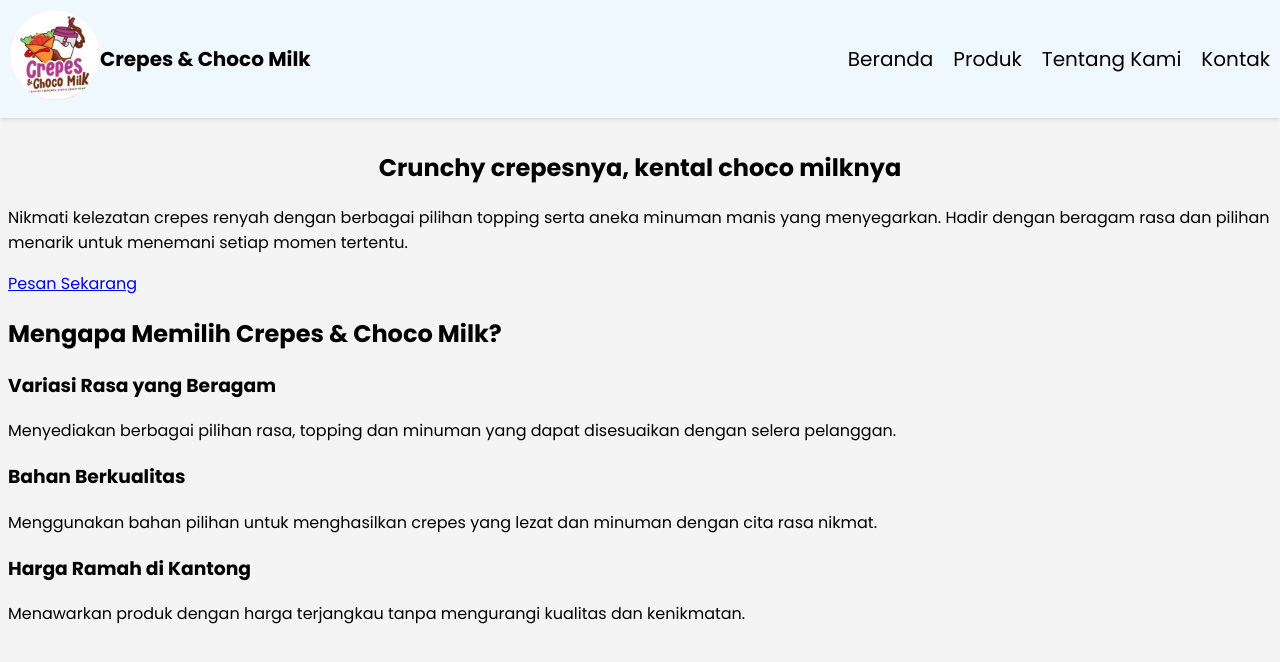
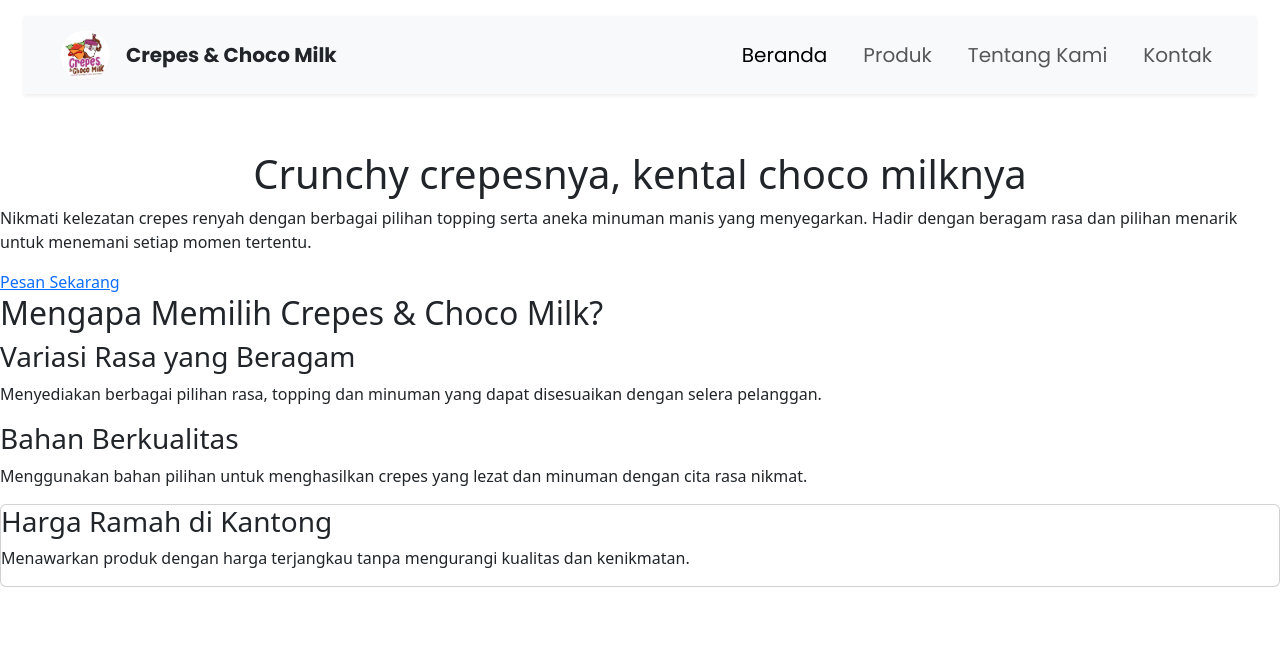
Before and after one commit to ajuss3616-star/Project-Website-UMKM-3, a plain HTML site: page index.html in a window 1280 px wide. Drawn offline with nearby package versions, Linux system fonts and the light colour scheme.

Commit message:
perubahan navbar dan bootstrap

```diff
--- a/css/style.css
+++ b/css/style.css
@@ -9,7 +9,6 @@ html {
 header {
     margin: 0;
     padding: 0;
-    background-color: white;
     font-family: 'Poppins', sans-serif;
     position: fixed;
     top: 0;
--- a/index.html
+++ b/index.html
@@ -6,22 +6,35 @@
     <meta name="viewport" content="width=device-width, initial-scale=1.0">
     <title>Document</title>
     <link rel="stylesheet" href="css/style.css">
+    <link href="https://cdn.jsdelivr.net/npm/bootstrap@5.3.0/dist/css/bootstrap.min.css" rel="stylesheet">
 </head>
 
 <body>
     <header>
-        <nav>
-        <div class="fotonav">
-            <img src="../Project-Website-UMKM-3/assets/img/logo.jpg" alt="Logo" class="logo">
-        </div>
-        <div class="navtext"><h4> Crepes & <span>Choco Milk</span></h4></div>
-        <ul>
-            <li><a href="index.html">Beranda</a></li>
-            <li><a href="produk.html">Produk</a></li>
-            <li><a href="about.html">Tentang Kami</a></li>
-            <li><a href="kontak.html">Kontak</a></li>
-        </ul>
-    </nav>
+        <nav class="navbar navbar-expand-lg navbar-light bg-light shadow-sm mx-2 mx-md-4 mt-3 px-3 px-md-4 py-2">
+            <div class="container-fluid">
+                <img src="../Project-Website-UMKM-3/assets/img/logo.jpg" alt="Logo" class="logo me-2 me-md-3" width="50"
+                    height="50">
+                <p class="d-none d-md-block fw-bold mt-3">
+                    Crepes & Choco Milk
+                </p>
+
+                <button class="navbar-toggler border-0 shadow-none" type="button" data-bs-toggle="collapse"
+                    data-bs-target="#navbarNav" aria-controls="navbarNav" aria-expanded="false"
+                    aria-label="Toggle navigation">
+                    <span class="navbar-toggler-icon"></span>
+                </button>
+
+                <div class="collapse navbar-collapse justify-content-end text-center text-lg-end" id="navbarNav">
+                    <ul class="navbar-nav pt-2 pt-lg-0">
+                        <li class="nav-item"><a class="nav-link active py-1 py-lg-2" href="index.html">Beranda</a></li>
+                        <li class="nav-item"><a class="nav-link py-1 py-lg-2" href="produk.html">Produk</a></li>
+                        <li class="nav-item"><a class="nav-link py-1 py-lg-2" href="about.html">Tentang Kami</a></li>
+                        <li class="nav-item"><a class="nav-link py-1 py-lg-2" href="kontak.html">Kontak</a></li>
+                    </ul>
+                </div>
+            </div>
+        </nav>
     </header>
 
     <section class="hero">
@@ -43,7 +56,7 @@
     <section class="keunggulan">
         <h2>Mengapa Memilih Crepes & Choco Milk?</h2>
 
-        <div class="card">
+        <div class="">
             <h3>Variasi Rasa yang Beragam</h3>
             <p>
                 Menyediakan berbagai pilihan rasa, topping
@@ -51,7 +64,7 @@
             </p>
         </div>
 
-        <div class="card">
+        <div class="">
             <h3>Bahan Berkualitas</h3>
             <p>
                 Menggunakan bahan pilihan untuk menghasilkan
@@ -68,6 +81,7 @@
             </p>
         </div>
     </section>
+    <script src="https://cdn.jsdelivr.net/npm/bootstrap@5.3.0/dist/js/bootstrap.bundle.min.js"></script>
 </body>
 
 </html>
```
